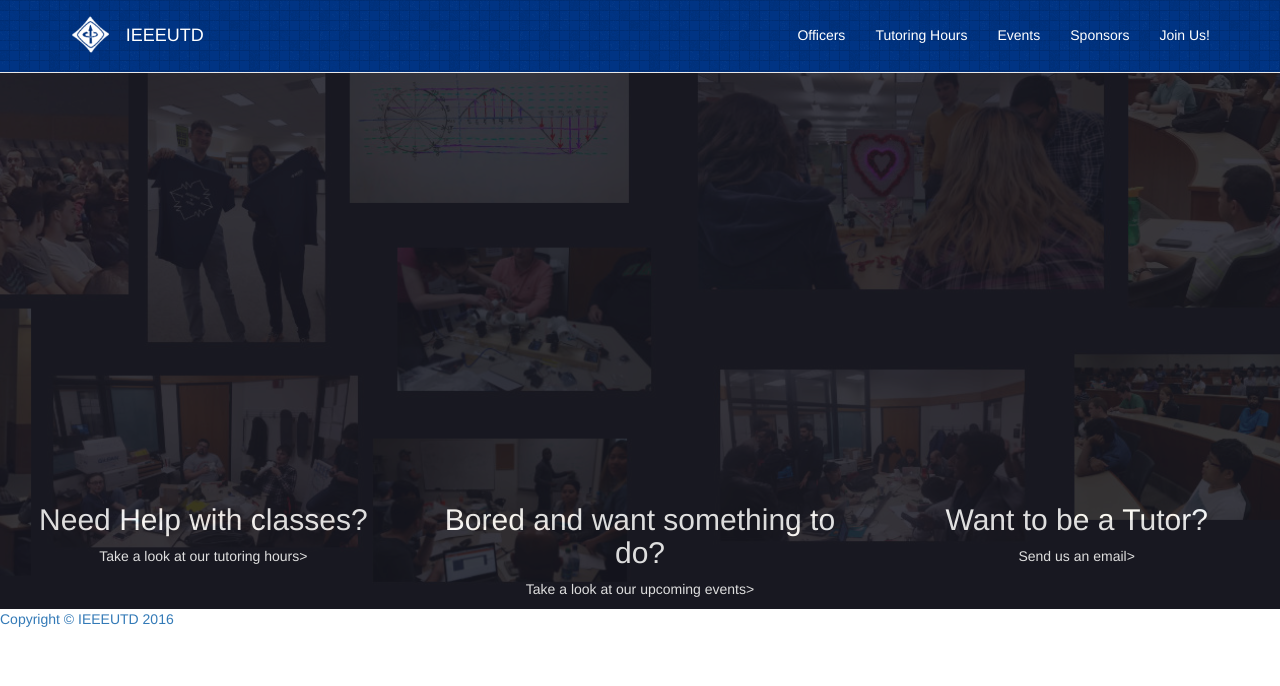
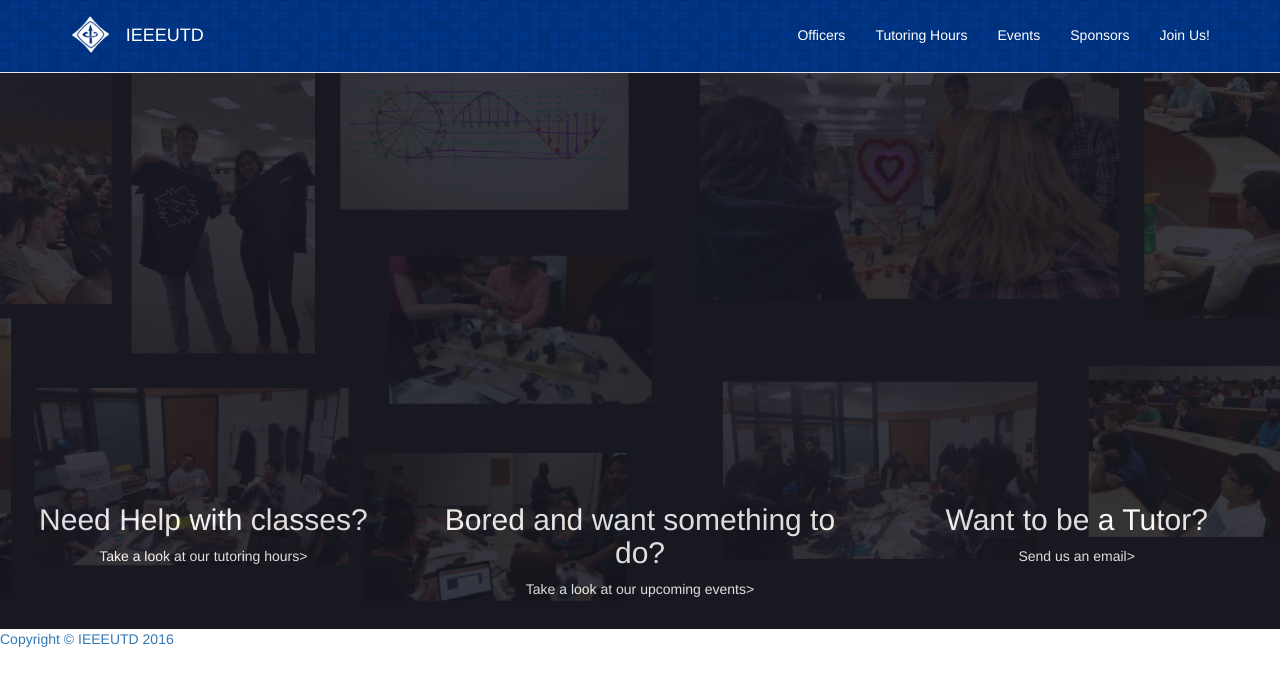
Before and after one commit to IEEEUTD/IEEEUTD.github.io, a Jekyll site: the page index.html, which Jekyll copies as it is, in a window 1280 px wide and 1400 px high. Shown: the top 686 px of the window. Built offline with Jekyll 4.4.1, drawn with Linux system fonts in a browser that asks for light colours.

Commit message:
Don't ask.

```diff
--- a/css/mainpage.css
+++ b/css/mainpage.css
@@ -86,17 +86,8 @@
 {
     margin-left: 0%;
     margin-right: 0%;
-}
 
-li.header-text2
-{
-
-    padding-top: 20px;
     padding-bottom: 20px;
-
-
-    display: block;
-    width: 60%;
 }
 
 div.header-text2 h2, div.header-text2 p
```
